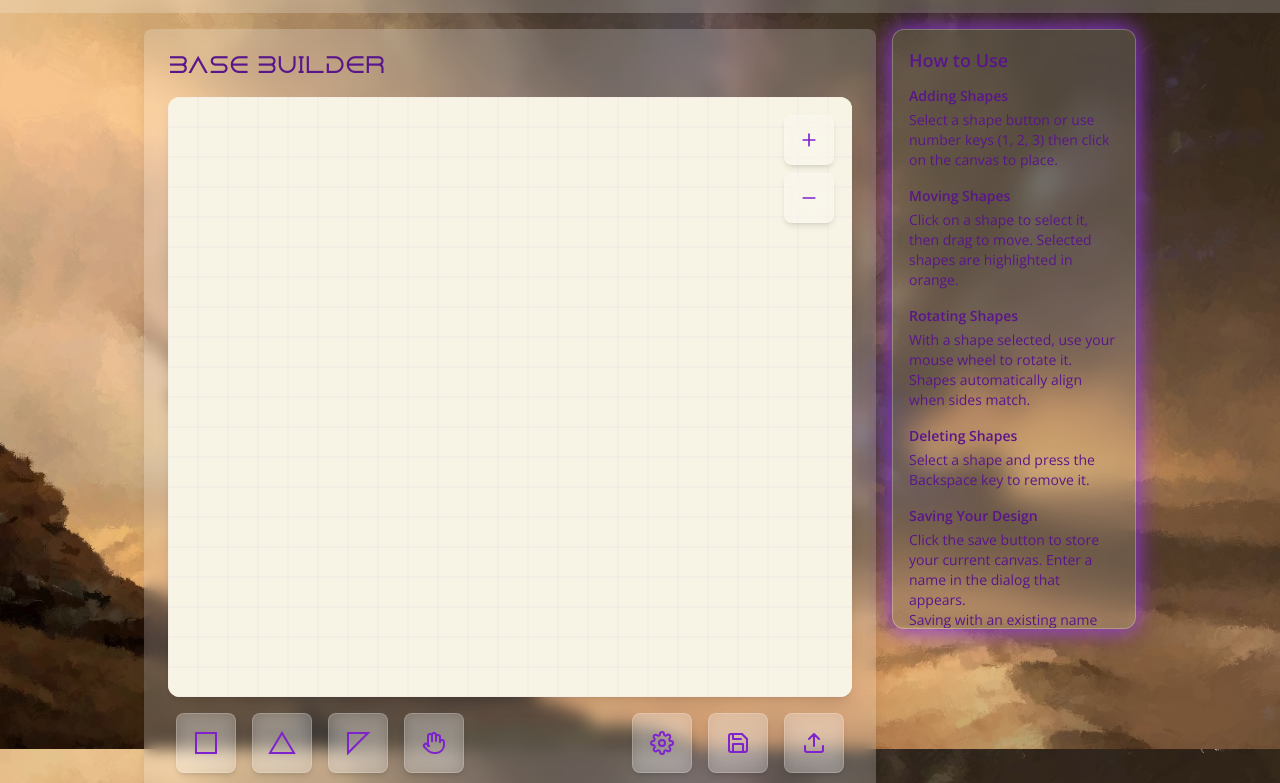
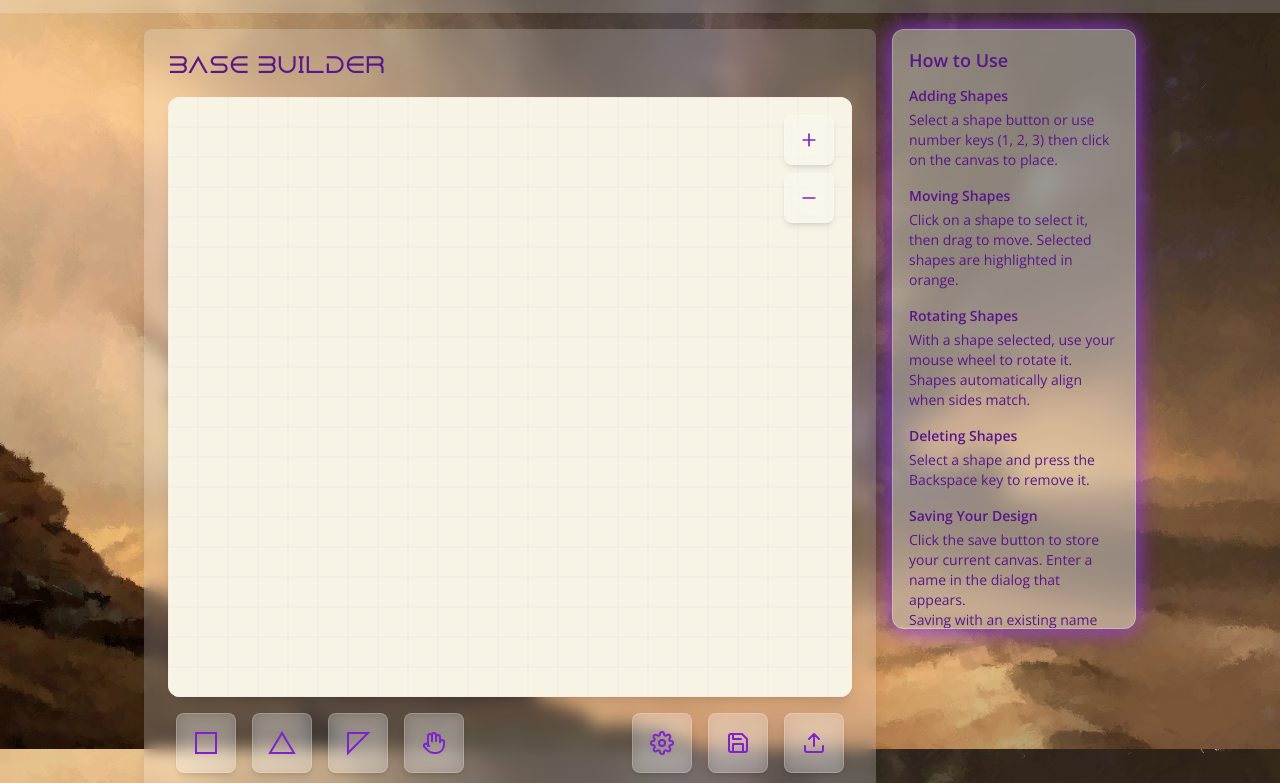
Before and after one commit to Konijnebeer/Muadib-Dune-Awakening-Website, a website: page builder.html in a window 1280 px wide. Shown: the part 51-834 px from the top of the page. Drawn offline with nearby package versions, Linux system fonts and the light colour scheme.

Commit message:
improve readability on the tutorial menu

```diff
--- a/builder.html
+++ b/builder.html
@@ -177,7 +177,7 @@
 
             <!-- Separate tutorial section -->
             <section id="tutorial-panel" class="w-1/4 normal-font">
-                <div class="glass-modal p-4 rounded-lg h-[600px] overflow-y-auto sticky top-4">
+                <div class="glass-modal bg-white/40! p-4 rounded-lg h-[600px] overflow-y-auto sticky top-4">
                     <h3 class="text-lg font-semibold mb-3 text-purple-900">How to Use</h3>
 
                     <div class="space-y-4 text-sm">
```
Also changed, not shown: src/output.css.
